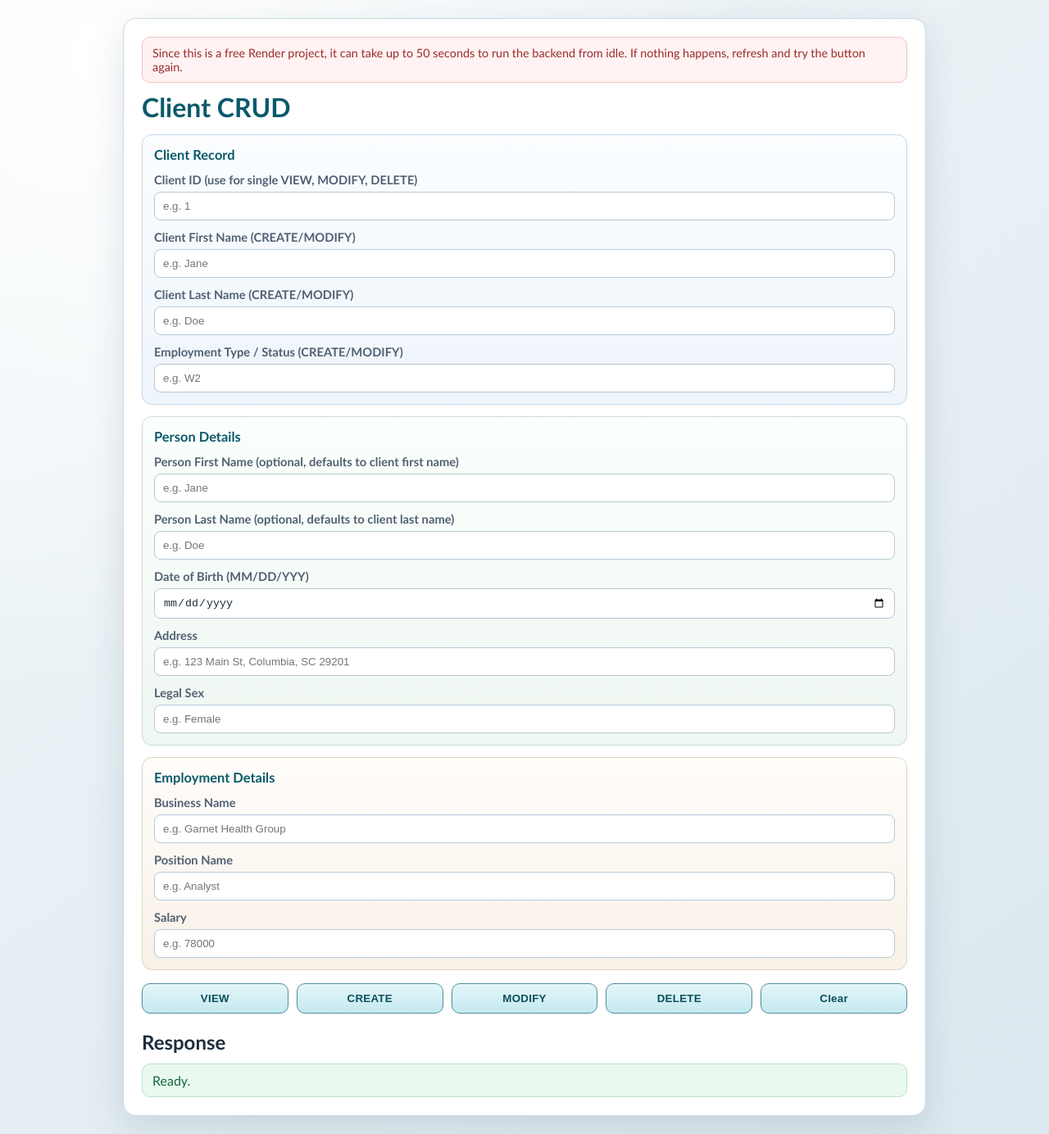
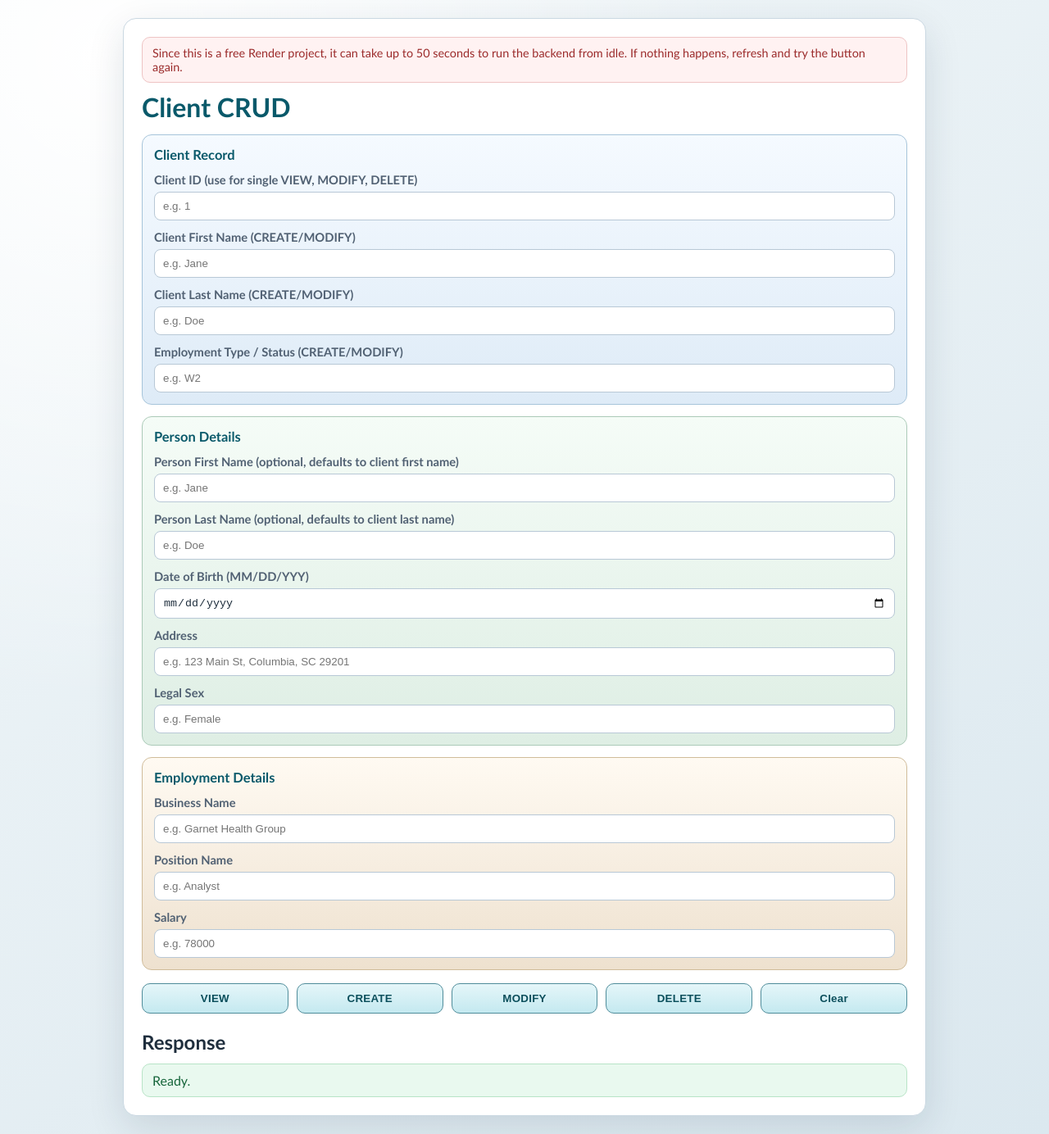
Before and after one commit to That-GuyTP/CSCE548, a React (Create React App) app in the folder clientapp-frontend/: page / in a window 1280 px wide. Shown: the whole page at 82% size. Built offline with nearby package versions, Linux system fonts and the light colour scheme; no server answers; the HTML template or start-up script is replaced by a standard one.

Commit message:
Added some CSS changes to help differentiate sections

```diff
--- a/clientapp-frontend/src/index.css
+++ b/clientapp-frontend/src/index.css
@@ -73,18 +73,18 @@ h2 {
 }
 
 .form-section-client {
-  border-color: #c4d8e8;
-  background: linear-gradient(180deg, #fbfdff, #eef5fb);
+  border-color: #a6c4da;
+  background: linear-gradient(180deg, #f5faff, #deebf7);
 }
 
 .form-section-person {
-  border-color: #c8ded3;
-  background: linear-gradient(180deg, #fbfffc, #eff7f2);
+  border-color: #abcab8;
+  background: linear-gradient(180deg, #f5fcf7, #deeee4);
 }
 
 .form-section-employment {
-  border-color: #e2d4bf;
-  background: linear-gradient(180deg, #fffdfa, #f8f1e8);
+  border-color: #d0bc9a;
+  background: linear-gradient(180deg, #fffaf2, #eee1cf);
 }
 
 .form-section h2 {
@@ -170,8 +170,8 @@ button:disabled {
   margin-top: 12px;
   padding: 12px;
   border-radius: 12px;
-  border: 1px solid #d3dfe8;
-  background: linear-gradient(180deg, #eef4f9, #e5edf4);
+  border: 1px solid #b9ccdb;
+  background: linear-gradient(180deg, #dde8f2, #cfdeeb);
 }
 
 .client-card {
```
